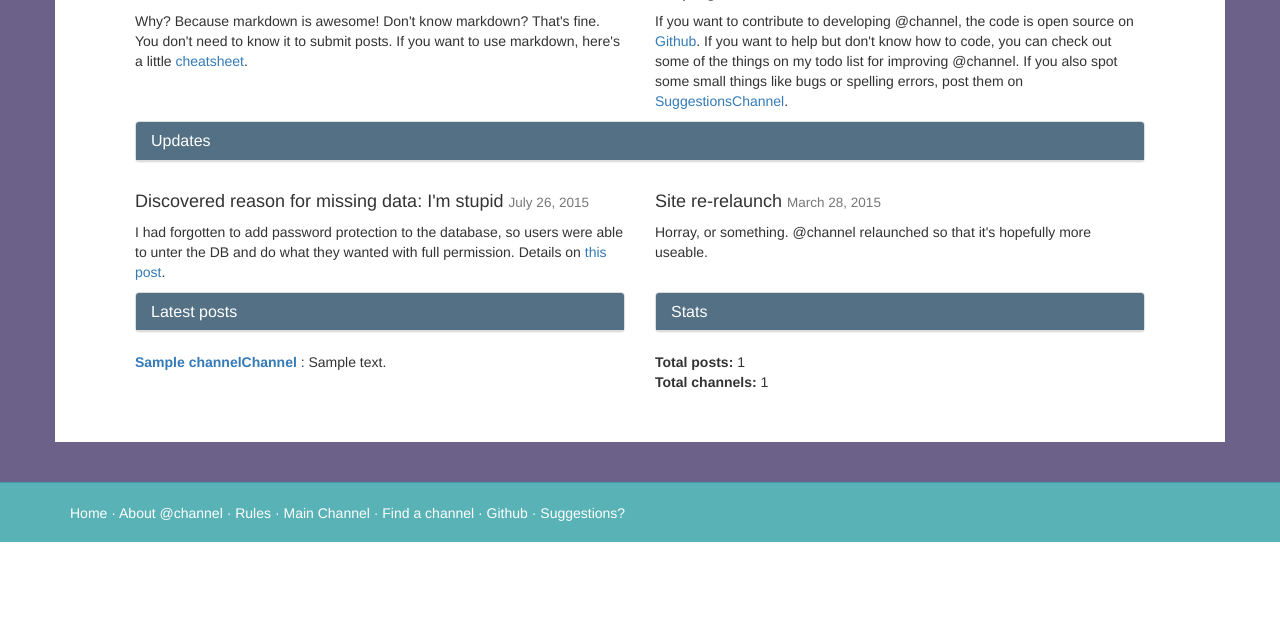
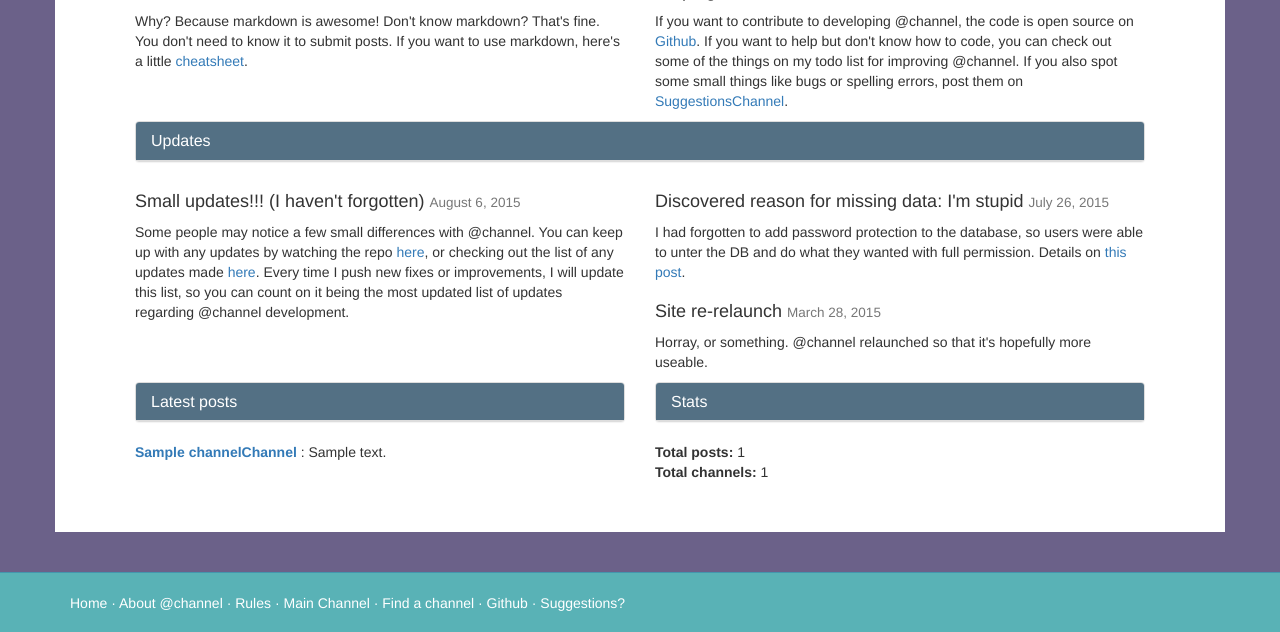
Before and after one commit to PiJoules/atchannel, a Python web app: template templates/index.html in a window 1280 px wide. Shown: the part 810-1442 px from the top of the page. Before the commit the page ends 1352 px from the top, so only its background shows below. Run offline with Jinja, Linux system fonts and the light colour scheme; the template is opened without the code that fills it: most values are stand-ins (such as "Sample title", 1, 10 or a date in 2020); some libraries are stand-ins or nearby versions.

Commit message:
gotta increase that github score

```diff
--- a/templates/index.html
+++ b/templates/index.html
@@ -145,6 +145,10 @@
             </div>
             <div class="row">
                 <div class="col-sm-6">
+                    <h4>Small updates!!! (I haven't forgotten) <small>August 6, 2015</small></h4>
+                    <p>Some people may notice a few small differences with @channel. You can keep up with any updates by watching the repo <a href="https://github.com/PiJoules/atchannel">here</a>, or checking out the list of any updates made <a href="https://github.com/PiJoules/atchannel/blob/master/UPDATES.md">here</a>. Every time I push new fixes or improvements, I will update this list, so you can count on it being the most updated list of updates regarding @channel development.</p>
+                </div>
+                <div class="col-sm-6">
                     <h4>Discovered reason for missing data: I'm stupid <small>July 26, 2015</small></h4>
                     <p>I had forgotten to add password protection to the database, so users were able to unter the DB and do what they wanted with full permission. Details on <a href="http://atchannel.space/comments/55b54b0b6884f91e162e423c">this post</a>.</p>
                 </div>
```
